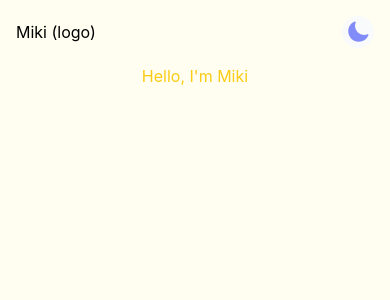
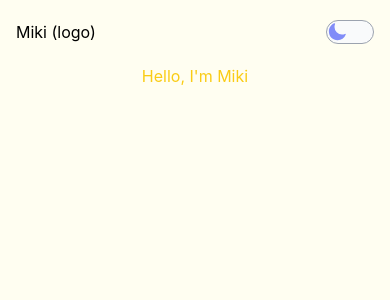
Before and after one commit to miki-saarna/portfolio-v2, a React (Create React App) app in the folder frontend/: page / in a window 390 px wide. Shown: the top 300 px of the page. Built offline with nearby package versions, Linux system fonts and the light colour scheme.

Commit message:
Updated darkMode toggle

```diff
--- a/frontend/src/App.tsx
+++ b/frontend/src/App.tsx
@@ -1,14 +1,30 @@
 import './App.css';
 import Home from './home/index.js';
-import { useState } from 'react';
+import { useState, useEffect } from 'react';
 import DarkModeToggle from './utils/darkMode';
 
 function App() {
   const [darkMode, setDarkMode] = useState<boolean>(false);
 
+  useEffect(() => {
+    setDarkMode(localStorage.theme === 'dark' ?  true : false)
+  }, [localStorage.theme])
+
+  useEffect(() => {
+    const currentMode = localStorage.theme;
+    if (currentMode === 'dark') {
+      document.documentElement.style.background = '#1F2937';
+      document.documentElement.style.transition = 'background 200ms ease-in-out';
+    } else {
+      document.documentElement.style.background = '#fffef1';
+      document.documentElement.style.transition = 'background 200ms ease-in-out';
+    }
+  }, [darkMode]);
+
+
   return (
     <div className={`${darkMode && 'dark'} App`}>
-      <div className="flex justify-between items-center h-16 lg:h-40 p-4 bg-warmth">
+      <div className="flex justify-between items-center h-16 p-4">
         <div>Miki (logo)</div>
         <DarkModeToggle darkMode={darkMode} setDarkMode={setDarkMode}  />
       </div>
--- a/frontend/src/index.css
+++ b/frontend/src/index.css
@@ -9,7 +9,6 @@ body {
     sans-serif;
   -webkit-font-smoothing: antialiased;
   -moz-osx-font-smoothing: grayscale;
-  background: #fffef1;
 }
 
 code {
--- a/frontend/src/utils/darkMode.tsx
+++ b/frontend/src/utils/darkMode.tsx
@@ -1,6 +1,6 @@
 import { SunIcon, MoonIcon } from '@heroicons/react/24/solid';
 
-function initDarkMode(): string {
+function initDarkMode(): void {
   // On page load or when changing themes, best to add inline in `head` to avoid FOUC
   if (localStorage.theme === 'dark' || (!('theme' in localStorage) && window.matchMedia('(prefers-color-scheme: dark)').matches)) {
     // document.documentElement.classList.add('dark')
@@ -9,7 +9,7 @@ function initDarkMode(): string {
     // document.documentElement.classList.remove('dark')
     localStorage.theme = 'light'
   }
-  return localStorage.theme;
+  // return localStorage.theme;
 
   // Whenever the user explicitly chooses light mode
   // localStorage.theme = 'light'
@@ -22,16 +22,20 @@ function initDarkMode(): string {
 }
 
 function DarkModeToggle({ darkMode, setDarkMode }: { darkMode: boolean, setDarkMode: Function }) {
+  initDarkMode();
+
   function toggleDarkMode() {
     setDarkMode(!darkMode);
     localStorage.theme = localStorage.theme === 'dark' ? 'light' : 'dark';
   }
 
   return (
-    <button className="p-1 rounded-full bg-gray-50 focus-visible:outline-indigo-400 dark:bg-yellow-50 dark:focus-visible:outline-yellow-400">
-      {darkMode
-        ? <SunIcon className="h-6 w-6 text-yellow-400" onClick={toggleDarkMode} />
-        : <MoonIcon className="h-6 w-6 text-indigo-400" onClick={toggleDarkMode} />}
+    <button onClick={toggleDarkMode} className="relative border border-gray-400 p-1 w-12 h-6 rounded-full bg-gray-50 focus-visible:outline-indigo-400 dark:bg-gray-600 dark:focus-visible:outline-yellow-400">
+      <div className="absolute top-1/2 left-0 dark:left-full dark:-translate-x-full -translate-y-1/2 transition-[left,transform] duration-300 ease-out">
+          {darkMode
+            ? <SunIcon className="h-5 w-5 text-yellow-400" />
+            : <MoonIcon className="h-5 w-5 text-indigo-400" />}
+      </div>
     </button>
   )
 }
```
